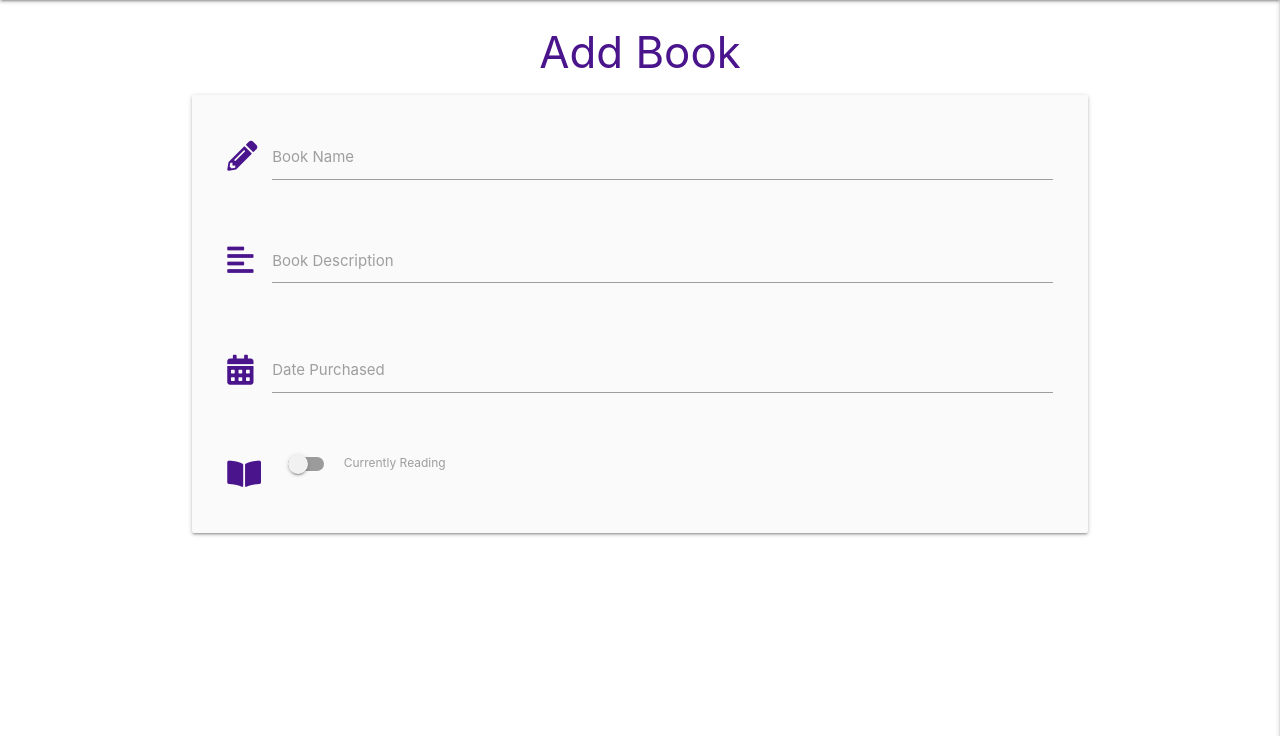
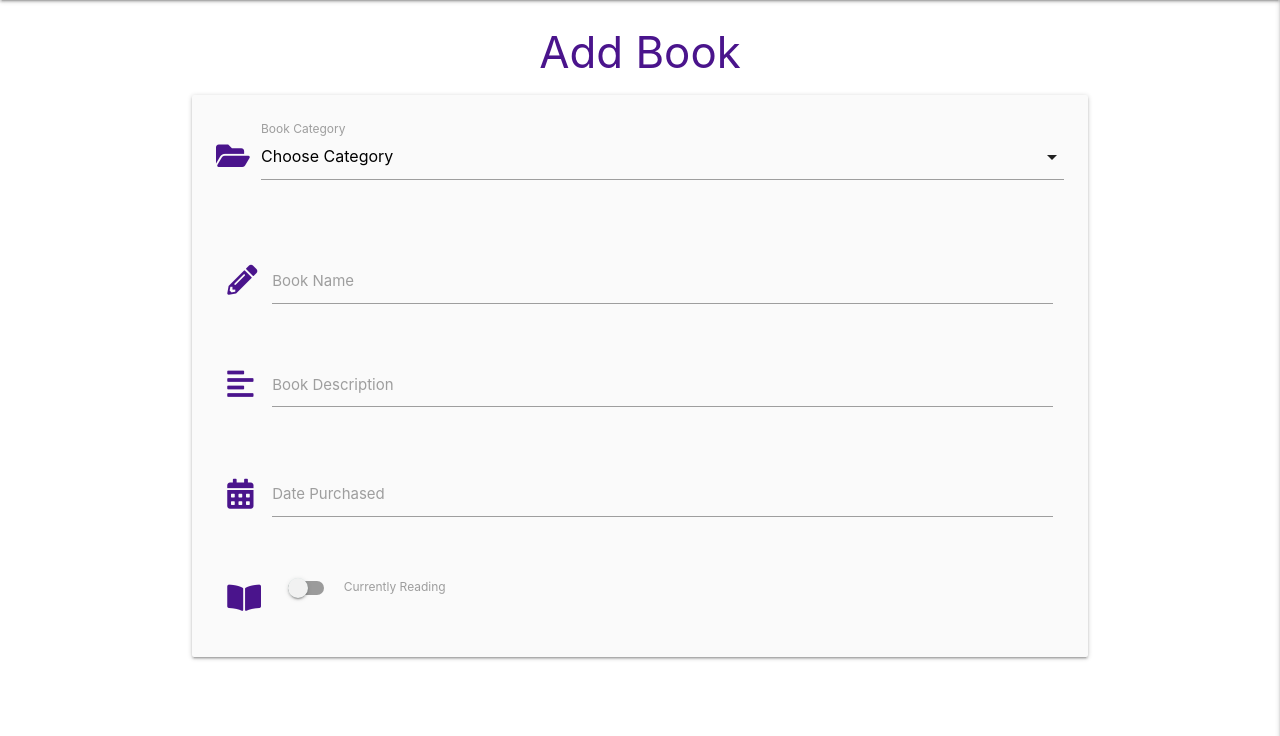
Before and after one commit to AlienatedSoftware/Third_Milestone_Book_Club, a Flask app: page /add_book in a window 1280 px wide. Shown: the part 64-800 px from the top of the page. Run offline with Flask 2, Linux system fonts and the light colour scheme; data that the repository does not hold is empty; some libraries are stand-ins or nearby versions.

Commit message:
Implemented book category dropdown function

```diff
--- a/app.py
+++ b/app.py
@@ -100,7 +100,8 @@ def logout():
 
 @app.route("/add_book")
 def add_book():
-    return render_template("add_book.html")
+    categories = mongo.db.categories.find().sort("category_name", 1)
+    return render_template("add_book.html", categories=categories)
 
 
 if __name__ == "__main__":
--- a/static/js/script.js
+++ b/static/js/script.js
@@ -2,6 +2,7 @@ $(document).ready(function(){
     $(".sidenav").sidenav({edge: "right"});
     $('.collapsible').collapsible();
     $('.tooltipped').tooltip();
+    $('select').formSelect();
     $('.datepicker').datepicker({
         format: "dd mmmm, yyyy",
         yearRange: 5,
--- a/templates/add_book.html
+++ b/templates/add_book.html
@@ -5,6 +5,20 @@
 
     <div class="row card-panel grey lighten-5">
         <form class="col s12" method="POST" action="">
+            <div class="row">
+                <div class="row">
+                    <div class="input-field col s12">
+                        <i class="fas fa-folder-open prefix purple-text text-darken-4"></i>
+                        <select id="category_name" name="category_name" class="validate" required>
+                            <option value="" disabled selected>Choose Category</option>
+                            {% for category in categories %}
+                                <option value="{{ category.category_name }}">{{ category.category_name }}</option>
+                            {% endfor %}
+                        </select>
+                        <label for="category_name">Book Category</label>
+                    </div>
+                </div>
+            </div>
             <div class="row">
                 <div class="input-field col s12">
                     <i class="fas fa-pencil-alt prefix purple-text text-darken-4"></i>
```
